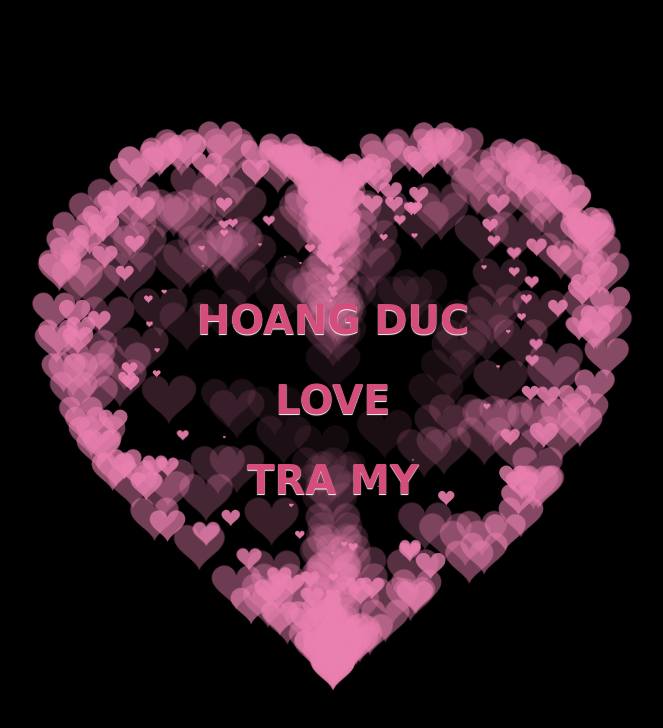
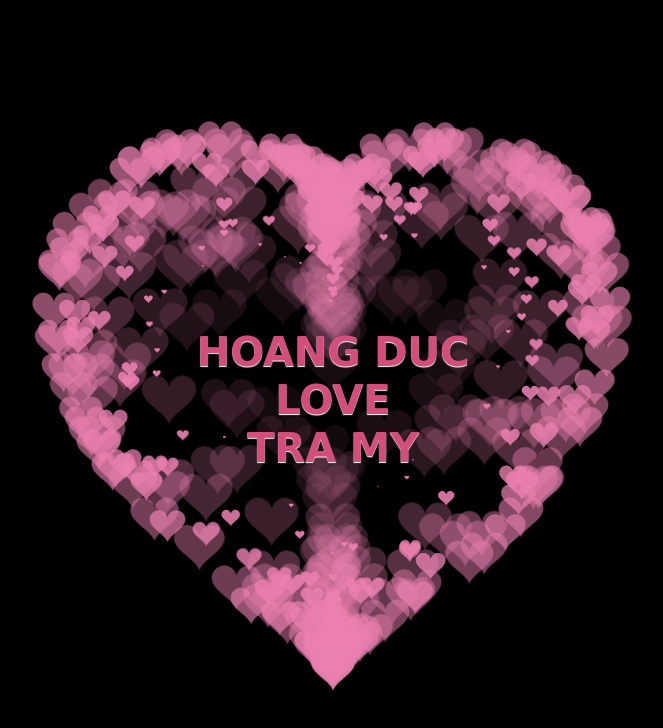
Before and after one commit to luongnguyen14021999/love_heart_from_dinhluong_to_you, a plain HTML site: page index.html in a window 1280 px wide. Shown: the whole page, without its empty margins (307-970 px from the left). Drawn offline with Linux system fonts and the light colour scheme.

Commit message:
Update index.html

```diff
--- a/index.html
+++ b/index.html
@@ -22,7 +22,7 @@
         h1 {
             margin: 0;
             position: absolute;
-            top: 40%;
+            top: 44%;
             left: 50%;
             -ms-transform: translate(-50%, -50%);
             transform: translate(-50%, -50%);
@@ -50,7 +50,7 @@
         h3 {
             margin: 0;
             position: absolute;
-            top: 60%;
+            top: 56%;
             left: 50%;
             -ms-transform: translate(-50%, -50%);
             transform: translate(-50%, -50%);
```
